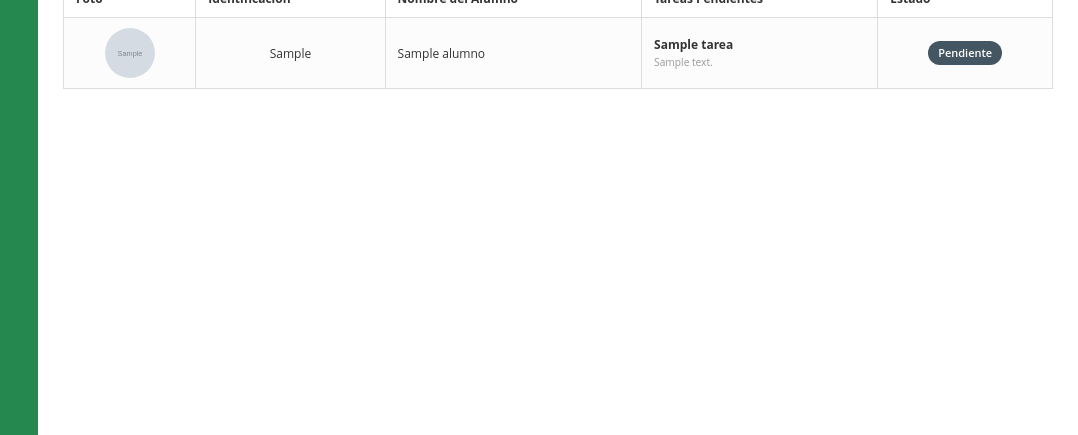
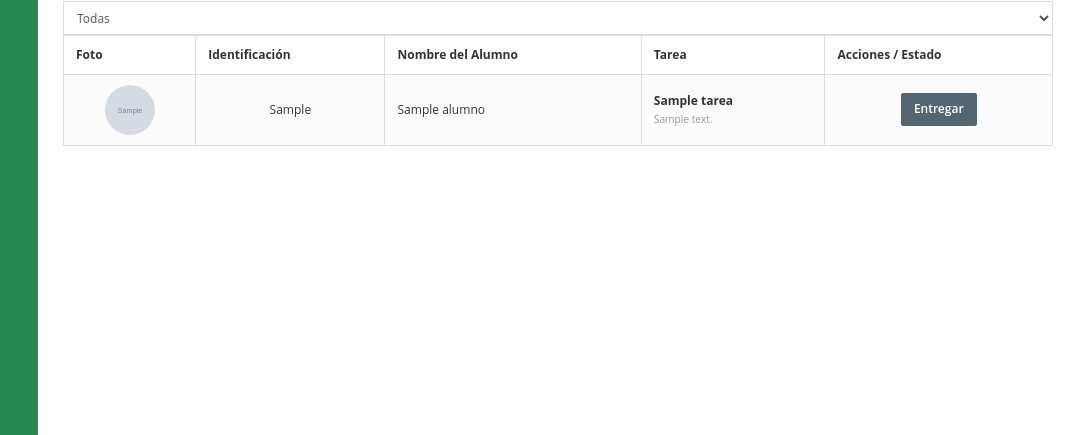
Before and after one commit to LuisMox-ctr/JardinDeNinos1, a Django app: page / in a window 1280 px wide. Shown: the part 365-800 px from the top of the page, without its empty margins (202-1280 px from the left). Run offline with Django 5.2, Linux system fonts and the light colour scheme; tables that the repository leaves empty hold one stand-in row (values such as "Sample post"); grey boxes marked "Sample" are stand-in pictures; some libraries are stand-ins or nearby versions.

Commit message:
se creo forms para agregar evidencia de las tareas. se agrego un filtro a la vista principal para mostrar las tareas pendientes y terminadas al igual que se modifico el modelo de registro para lograr los filtros de las tareas y se creo un nuevo html "entregar_tarea" en donde se adjunta la evidencia

```diff
--- a/jardinDeNiños/urls.py
+++ b/jardinDeNiños/urls.py
@@ -24,10 +24,11 @@ from django.conf.urls.static import static
 urlpatterns = [
     path('admin/', admin.site.urls),
     path('principal/',views.principal, name="principal"),
-    path('tareas/',views.tareas, name="tareas"),
+    path('tareas/',views.tareas, name="tareas1"),
     path('dudas/',views.dudas, name="dudas"),
     path('reconocimientos/',views.reconocimientos, name="reconocimientos"),
     path('', registros_views.registros, name="tareas"),
+    path("entregar/<int:tarea_id>/", registros_views.entregar_tarea, name="entregar_tarea"),
 ]
 
 if settings.DEBUG:
--- a/registros/models.py
+++ b/registros/models.py
@@ -56,6 +56,8 @@ class AlumnoTarea(models.Model):
     estado = models.CharField(max_length=10, choices=ESTADOS, default='pendiente', verbose_name="Estado")
     fecha_asignada = models.DateTimeField(auto_now_add=True, verbose_name="Fecha Asignada")
     fecha_terminada = models.DateTimeField(null=True, blank=True, verbose_name="Fecha Terminada")
+    evidencia = models.FileField(upload_to='evidencias/', null=True, blank=True, verbose_name="Evidencia")
+
 
     class Meta:
         verbose_name = "Asignación de Tarea"
--- a/registros/templates/registros/principal.html
+++ b/registros/templates/registros/principal.html
@@ -5,10 +5,22 @@
 
 {% block contenido %}
 <div class="page-content">
-    <h1>Bienvenidos padres de familia - Tareas Pendientes</h1>
+    <h1>Bienvenidos padres de familia - Tareas</h1>
     <div>
         <img src="#" alt="">
     </div>
+
+    <!-- Filtro -->
+    <form method="get" class="mb-3">
+      <label for="estado">Filtrar por estado:</label>
+      <select name="estado" id="estado" class="form-control d-inline w-auto" onchange="this.form.submit()">
+        <option value="todas" {% if filtro_estado == "todas" %}selected{% endif %}>Todas</option>
+        <option value="pendiente" {% if filtro_estado == "pendiente" %}selected{% endif %}>Pendientes</option>
+        <option value="terminada" {% if filtro_estado == "terminada" %}selected{% endif %}>Terminadas</option>
+      </select>
+    </form>
+
+    <!-- Tabla -->
     <div>
         <table class="table table-bordered table-striped">
             <thead>
@@ -16,14 +28,15 @@
                     <th>Foto</th>
                     <th>Identificación</th>
                     <th>Nombre del Alumno</th>
-                    <th>Tareas Pendientes</th>
-                    <th>Estado</th>
+                    <th>Tarea</th>
+                    <th>Acciones / Estado</th>
                 </tr>
             </thead>
             <tbody>
                 {% for alumno_id, data in alumnos_con_tareas.items %}
-                {% with alumno=data.alumno tareas=data.tareas_pendientes %}
+                {% with alumno=data.alumno tareas=data.tareas %}
                 <tr>
+                    <!-- Info del alumno -->
                     <td class="text-center" rowspan="{{ tareas|length }}">
                         {% if alumno.foto %}
                             <img src="{{ alumno.foto.url }}" alt="{{ alumno.nombre }}" class="img-media" style="width: 50px; height: 50px; border-radius: 50%;">
@@ -34,26 +47,31 @@
                     <td class="text-center" rowspan="{{ tareas|length }}">{{ alumno.ident }}</td>
                     <td class="muted" rowspan="{{ tareas|length }}">{{ alumno.nombre }}</td>
 
+                    <!-- Info de tareas -->
                     {% for asignacion in tareas %}
-                        {% if not forloop.first %}
-                        <tr>
-                        {% endif %}
+                        {% if not forloop.first %}<tr>{% endif %}
                             <td>
                                 <strong>{{ asignacion.tarea.nombre }}</strong><br>
                                 <small class="text-muted">{{ asignacion.tarea.descripcion }}</small>
                             </td>
                             <td class="text-center">
-                                <span class="badge badge-warning">{{ asignacion.estado|capfirst }}</span>
+                                {% if asignacion.estado == "pendiente" %}
+                                    <a href="{% url 'entregar_tarea' asignacion.id %}" class="btn btn-sm btn-primary">Entregar</a>
+                                {% else %}
+                                    <span class="badge badge-success">Terminada</span><br>
+                                    {% if asignacion.evidencia %}
+                                        <a href="{{ asignacion.evidencia.url }}" target="_blank" class="btn btn-sm btn-info mt-1">Ver evidencia</a>
+                                        <a href="{% url 'entregar_tarea' asignacion.id %}" class="btn btn-sm btn-warning mt-1">Reemplazar</a>
+                                    {% endif %}
+                                {% endif %}
                             </td>
-                        {% if not forloop.first %}
-                        </tr>
-                        {% endif %}
+                        {% if not forloop.first %}</tr>{% endif %}
                     {% endfor %}
                 </tr>
                 {% endwith %}
                 {% empty %}
                 <tr>
-                    <td colspan="5" class="text-center">No hay tareas pendientes</td>
+                    <td colspan="5" class="text-center">No hay tareas registradas</td>
                 </tr>
                 {% endfor %}
             </tbody>
--- a/registros/views.py
+++ b/registros/views.py
@@ -1,18 +1,50 @@
 from django.shortcuts import render
 from .models import Alumnos, Tareas, AlumnoTarea
+from django.shortcuts import render, redirect, get_object_or_404
+from django.utils import timezone
+from django.contrib import messages
+from .forms import EntregarTareaForm
 
 # Create your views here.
 def registros(request):
-    asignaciones_pendientes = AlumnoTarea.objects.filter(estado='pendiente')
+    # Si llega un filtro por GET, lo usamos
+    filtro_estado = request.GET.get("estado", "todas")
+
+    if filtro_estado == "pendiente":
+        asignaciones = AlumnoTarea.objects.filter(estado="pendiente")
+    elif filtro_estado == "terminada":
+        asignaciones = AlumnoTarea.objects.filter(estado="terminada")
+    else:
+        asignaciones = AlumnoTarea.objects.all()
 
     alumnos_con_tareas = {}
-    for asignacion in asignaciones_pendientes:
+    for asignacion in asignaciones:
         alumno_id = asignacion.alumno.id
         if alumno_id not in alumnos_con_tareas:
             alumnos_con_tareas[alumno_id] = {
                 'alumno': asignacion.alumno,
-                'tareas_pendientes': []
+                'tareas': []
             }
-        alumnos_con_tareas[alumno_id]['tareas_pendientes'].append(asignacion)
+        alumnos_con_tareas[alumno_id]['tareas'].append(asignacion)
 
-    return render(request, "registros/principal.html", {"alumnos_con_tareas": alumnos_con_tareas})
+    return render(request, "registros/principal.html", {
+        "alumnos_con_tareas": alumnos_con_tareas,
+        "filtro_estado": filtro_estado
+    })
+
+def entregar_tarea(request, tarea_id):
+    asignacion = get_object_or_404(AlumnoTarea, id=tarea_id)
+
+    if request.method == 'POST':
+        form = EntregarTareaForm(request.POST, request.FILES, instance=asignacion)
+        if form.is_valid():
+            asignacion = form.save(commit=False)
+            asignacion.estado = 'terminada'
+            asignacion.fecha_terminada = timezone.now()
+            asignacion.save()
+            messages.success(request, "¡Tarea entregada correctamente!")
+            return redirect('tareas')
+    else:
+        form = EntregarTareaForm(instance=asignacion)
+
+    return render(request, "registros/entregar_tarea.html", {"form": form, "asignacion": asignacion})
```
Also changed, not shown: registros/forms.py (added, +7 -0 lines), registros/templates/registros/entregar_tarea.html (added, +17 -0 lines), registros/migrations/0006_alumnotarea_evidencia.py (added), 3 other files.
